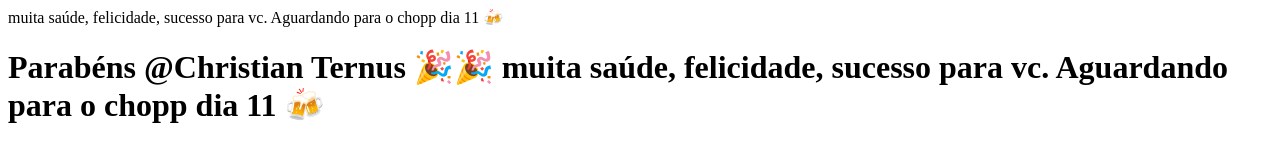
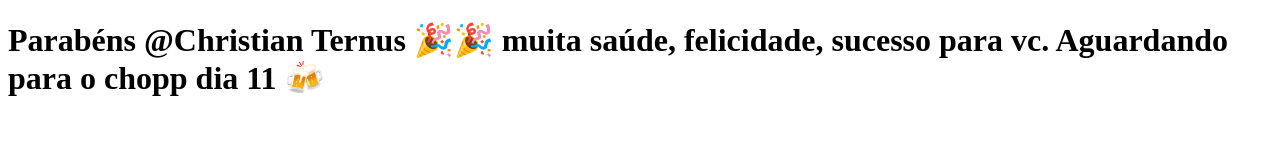
Before and after one commit to viniciuspdha/viniciuspdha.github.io, a plain HTML site: page index.html in a window 1280 px wide. Drawn offline with Linux system fonts and the light colour scheme.

Commit message:
Update index.html

```diff
--- a/index.html
+++ b/index.html
@@ -5,7 +5,8 @@
   <meta http-equiv="X-UA-Compatible" content="IE=edge">
   <meta name="viewport" content="width=device-width, initial-scale=1.0">
   <title>Parabéns @Christian Ternus 🎉🎉</title>
-  <description>muita saúde, felicidade, sucesso para vc. Aguardando para o chopp dia 11 🍻</description>
+  <meta name="description" content="muita saúde, felicidade, sucesso para vc. Aguardando para o chopp dia 11 🍻">
+  <meta property="og:image" content="https://imgur.com/RevuIGs" />
 </head>
 <body>
   <h1>Parabéns @Christian Ternus 🎉🎉 muita saúde, felicidade, sucesso para vc. Aguardando para o chopp dia 11 🍻</h1>
```
